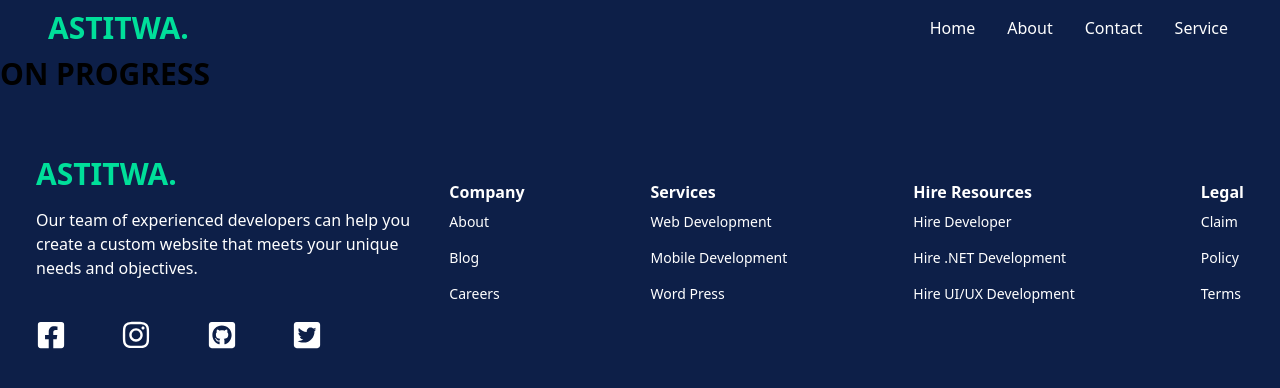
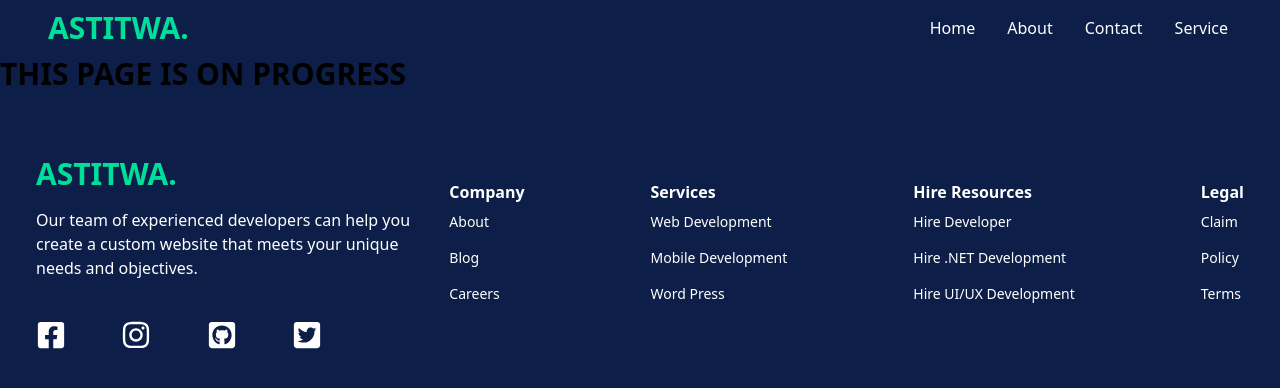
Before and after one commit to sarojraii/Web-development-company, a React (Create React App) app: page /about in a window 1280 px wide. Shown: the top 388 px of the page. Built offline with nearby package versions, Linux system fonts and the light colour scheme.

Commit message:
Update About.js

```diff
--- a/src/component/About.js
+++ b/src/component/About.js
@@ -3,7 +3,7 @@ import React from 'react'
 const About = () => {
   return (
     <div>
-      <h1 className='font-bold text-3xl'>ON PROGRESS</h1>
+      <h1 className='font-bold text-3xl'> THIS PAGE IS ON PROGRESS </h1>
     </div>
   )
 }
```
